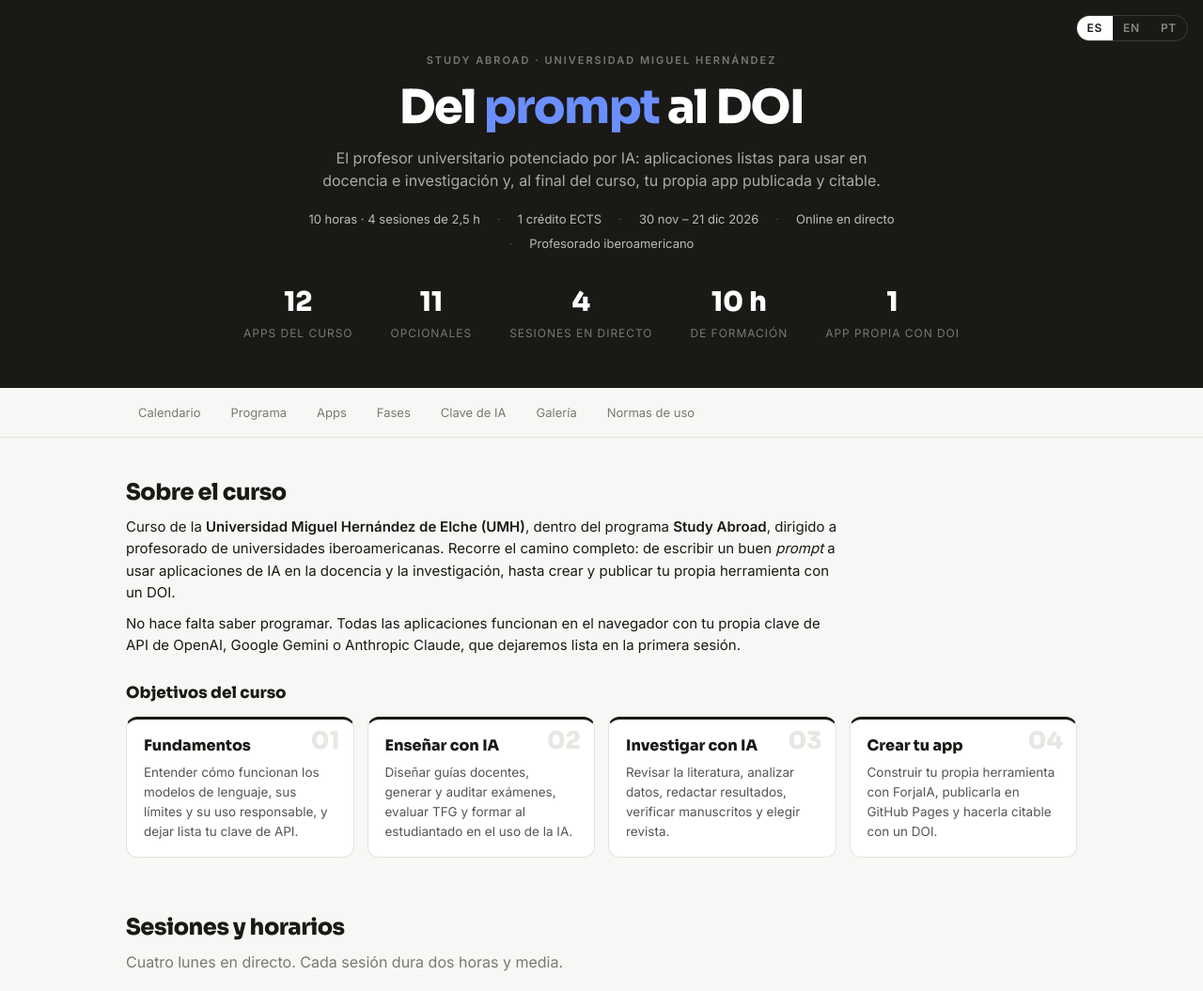
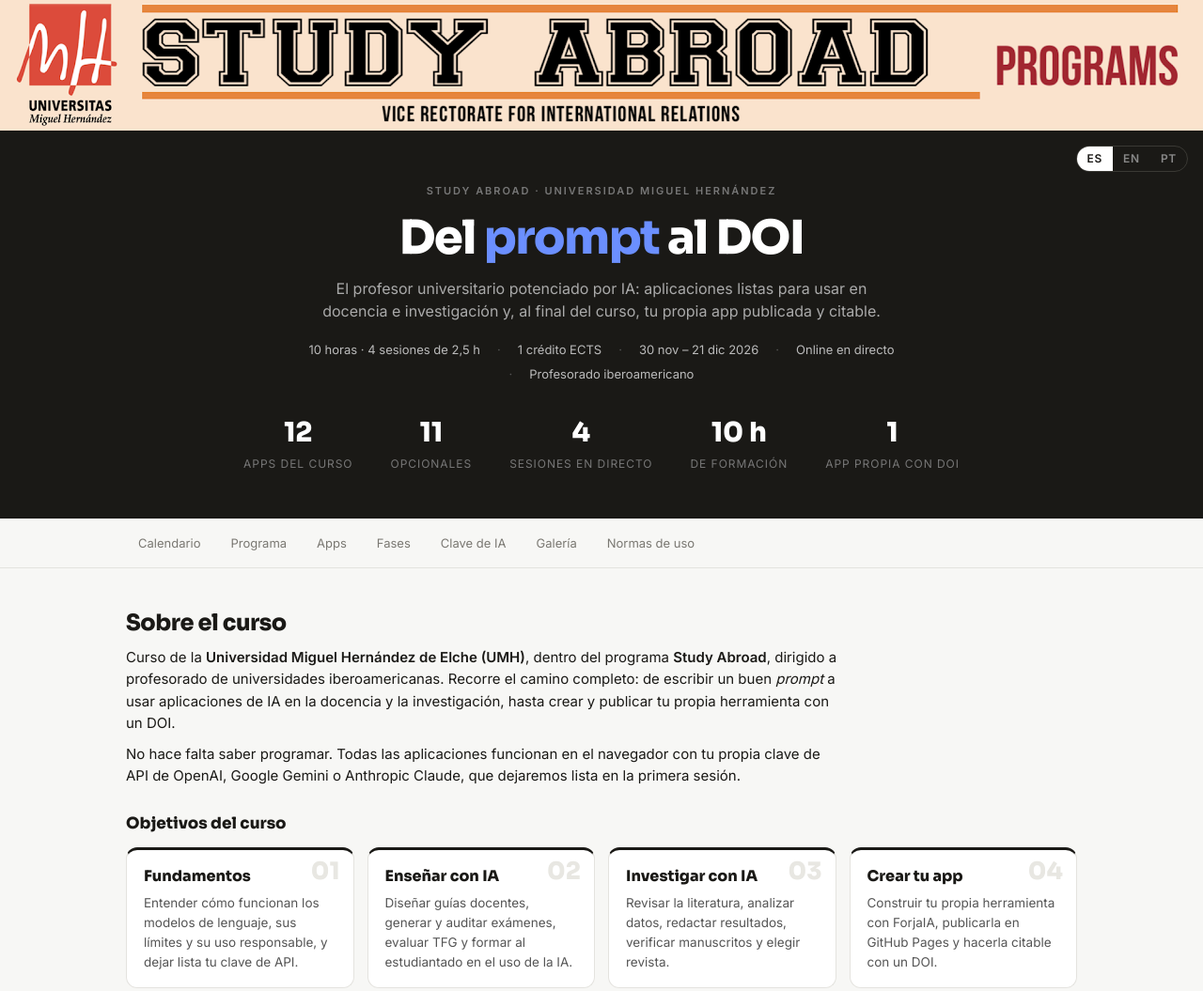
Before and after one commit to fborrasumh/pdi_ia2027, a plain HTML site: page index.html in a window 1280 px wide. Shown: the top 1055 px of the page at 94% size. Drawn offline with Linux system fonts and the light colour scheme.

Commit message:
Añade el banner de Study Abroad al principio de la página
Co-Authored-By: Claude Opus 5.5 <noreply@anthropic.com>
Claude-Session: https://claude.ai/code/session_01BtDJKijondt2zafc6QM56M

```diff
--- a/index.html
+++ b/index.html
@@ -169,6 +169,8 @@ a:focus-visible, button:focus-visible { outline: 2px solid var(--accent); outlin
 }
 
 /* AÑADIDOS pdi_ia2027 */
+.banner { background: #fae3cd; text-align: center; line-height: 0; }
+.banner img { width: 100%; max-width: 1280px; height: auto; }
 .meta { display: flex; justify-content: center; flex-wrap: wrap; gap: 6px 18px; font-size: 13px; color: #bbb; margin: -12px auto 30px; max-width: 760px; }
 .meta span::before { content: "·"; margin-right: 18px; color: #555; }
 .meta span:first-child::before { content: none; margin: 0; }
@@ -224,6 +226,8 @@ table.dt td:first-child { font-weight: 600; }
 </style>
 </head>
 <body>
+
+<div class="banner"><img src="study-abroad.png" width="1280" height="139" alt="Universidad Miguel Hernández · Study Abroad Programs · Vice Rectorate for International Relations"></div>
 
 <header>
   <div class="lang-toggle" role="group" aria-label="Idioma / Language / Idioma" id="langs"></div>
```
Also changed, not shown: study-abroad.png (added).
